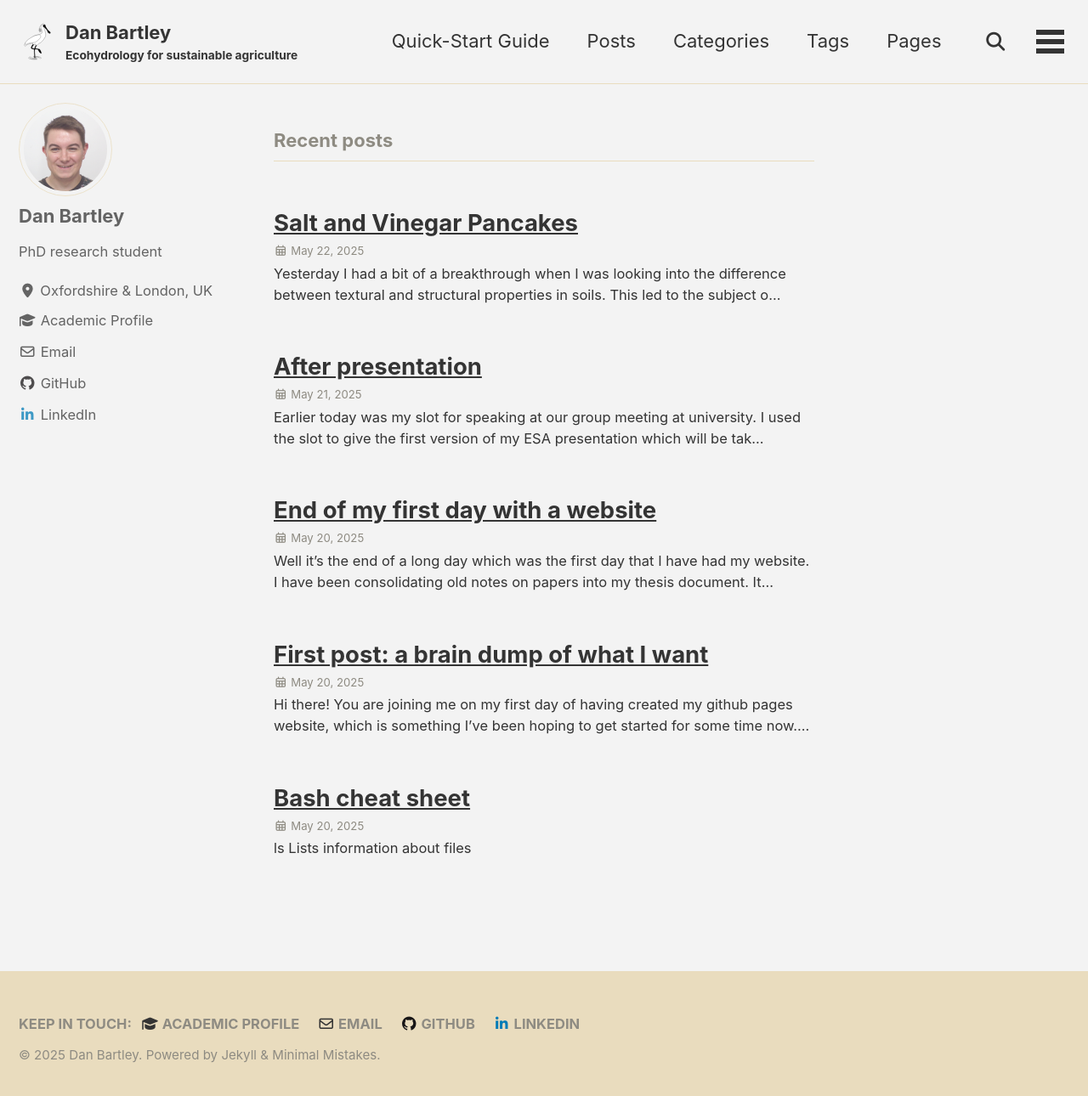
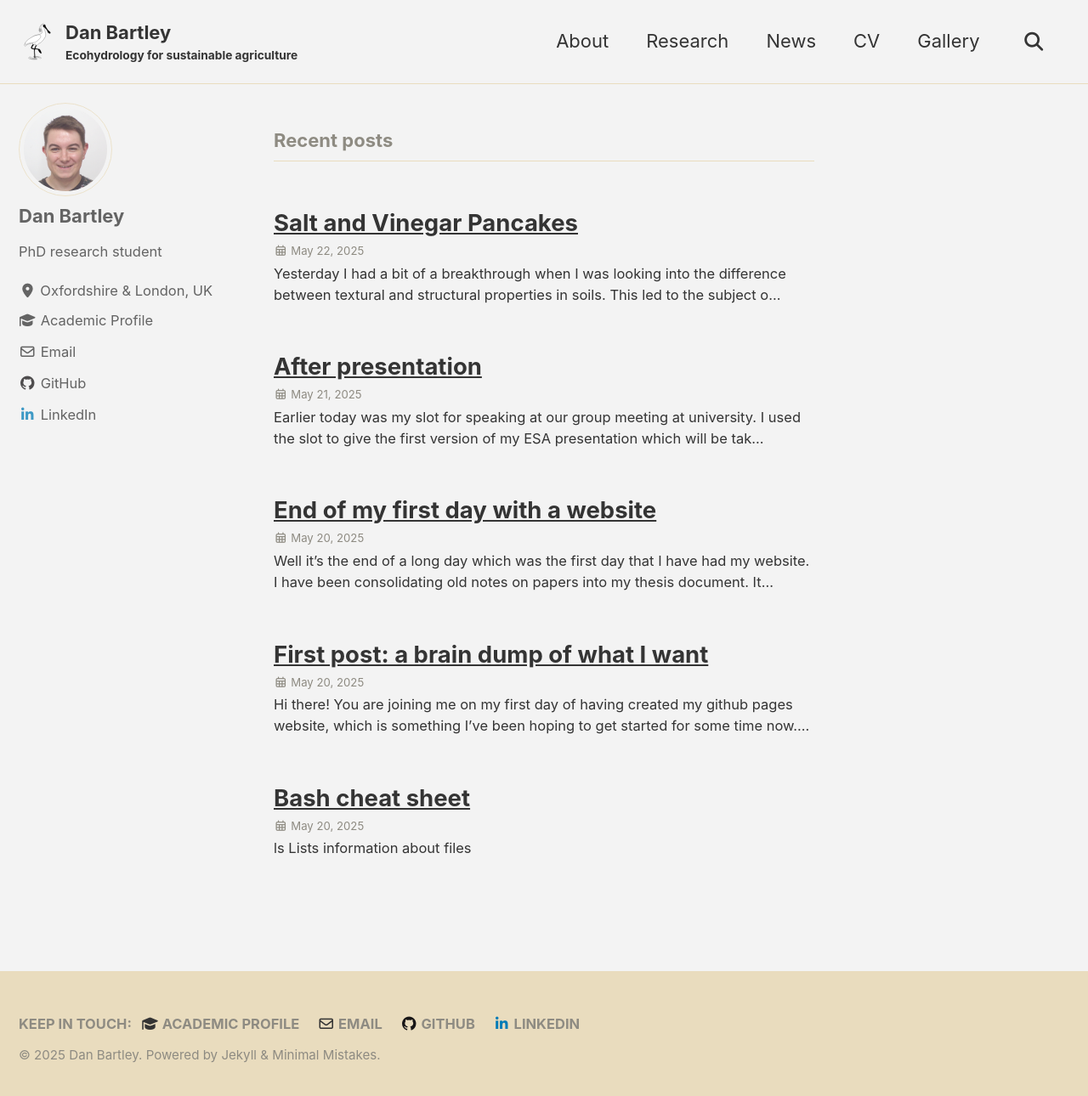
Before and after one commit to dpb-hydro/dpb-hydro.github.io, a Jekyll site: the page built from index.html, in a window 1280 px wide and 1297 px high. Shown: the top 1290 px of the window at 85% size. Built offline with Jekyll 4.4.1, drawn with Linux system fonts in a browser that asks for light colours; cached includes are drawn as plain includes.

Commit message:
Experimenting with pages

```diff
--- a/_data/navigation.yml
+++ b/_data/navigation.yml
@@ -1,17 +1,12 @@
 # Site navigation
 main:
-  - title: "Quick-Start Guide"
-    url: /home/
-  - title: "Posts"
-    url: /year-archive/
-  - title: "Categories"
-    url: /categories/
-  - title: "Tags"
-    url: /tags/
-  - title: "Pages"
-    url: /page-archive/
-  - title: "Collections"
-    url: /collection-archive/
-  - title: "External Link"
-    url: https://google.com
-    target: _blank
+  - title: "About"
+    url: /about/
+  - title: "Research"
+    url: /research/
+  - title: "News"
+    url: /news/
+  - title: "CV"
+    url: /cv/
+  - title: "Gallery"
+    url: /gallery/
```
Also changed, not shown: _pages/about.md (added, +18 -0 lines).
